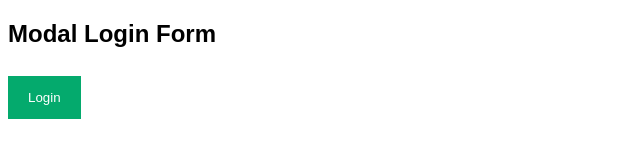
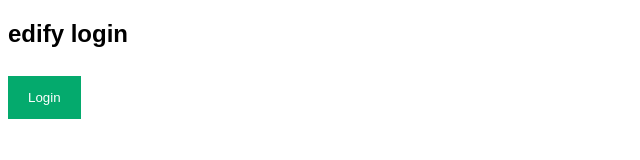
Before and after one commit to prem1241/login--1241, a plain HTML site: page index.html in a window 1280 px wide. Shown: the whole page, without its empty margins (0-640 px from the left). Drawn offline with Linux system fonts and the light colour scheme.

Commit message:
update name

```diff
--- a/index.html
+++ b/index.html
@@ -127,7 +127,7 @@ span.psw {
 </head>
 <body>
 
-<h2>Modal Login Form</h2>
+<h2>edify login</h2>
 
 <button onclick="document.getElementById('id01').style.display='block'" style="width:auto;">Login</button>
 
```
